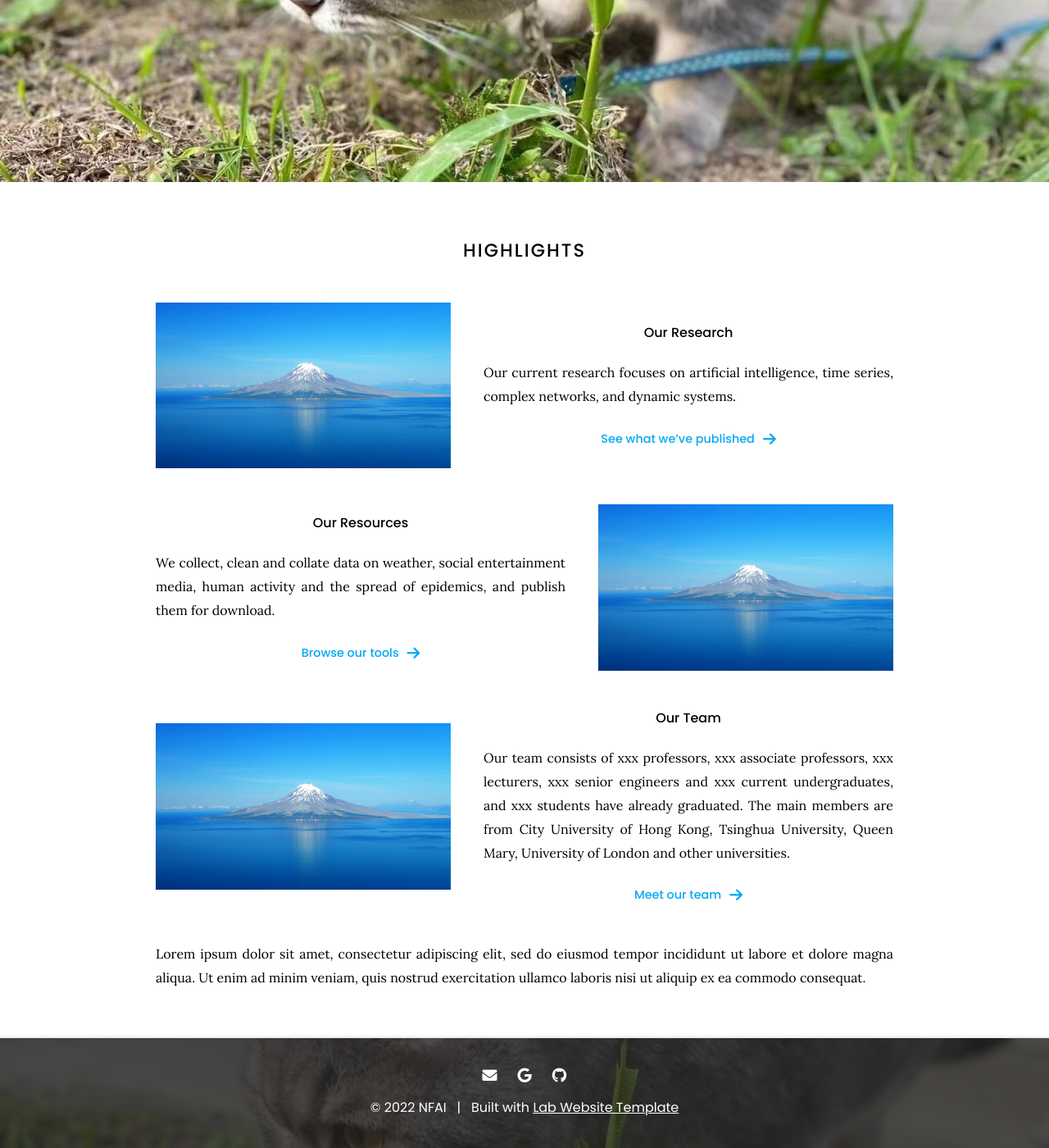
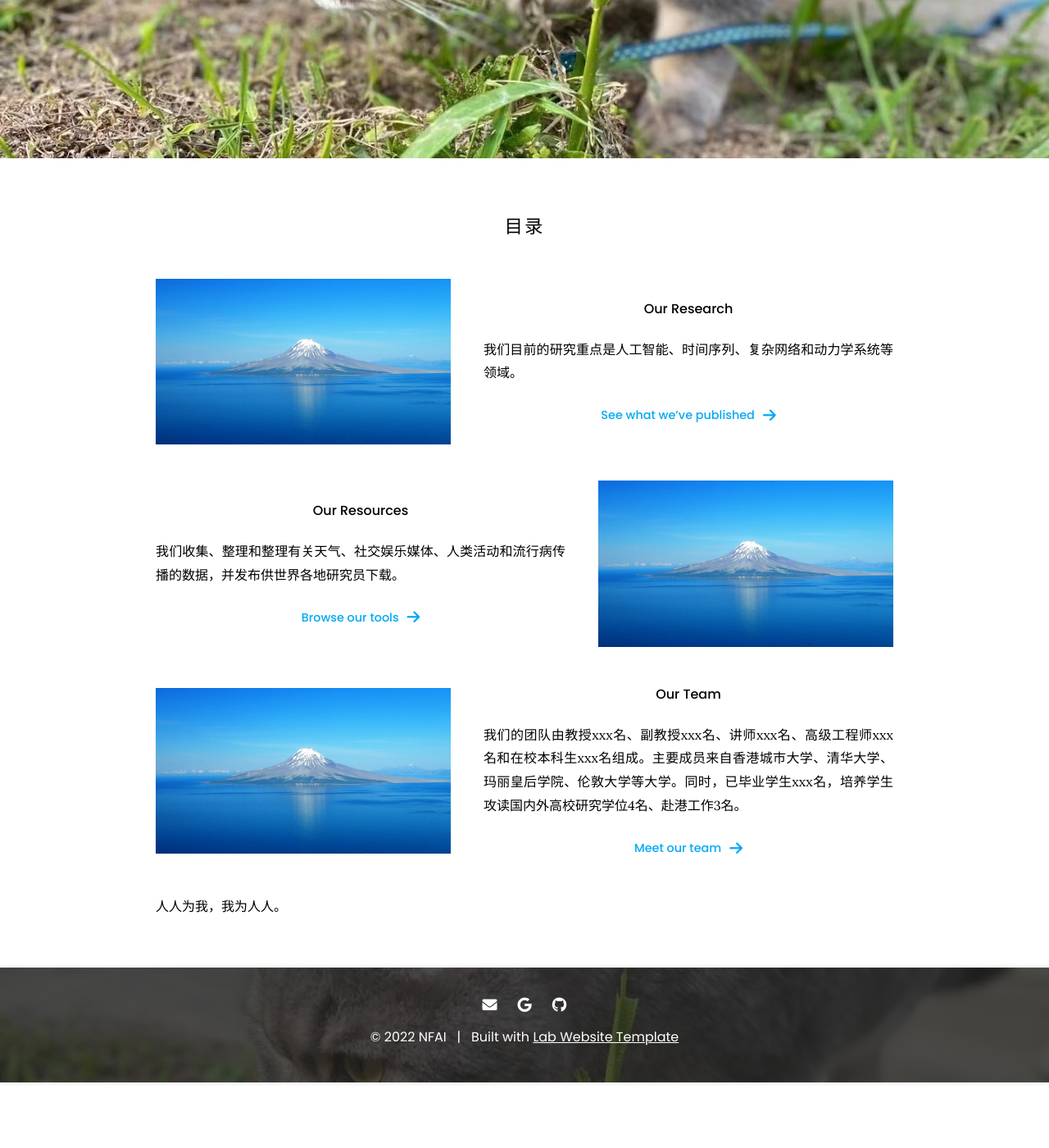
Before and after one commit to AiluroMind/AiluroMind.github.io, a Jekyll site: the page built from index.md, in a window 1280 px wide and 1400 px high, scrolled down 1214 px. Shown: the whole window at 82% size. Built offline with Jekyll 4.4.1, drawn with Linux system fonts in a browser that asks for light colours; after the commit the page ends 2534 px from its top, so only the background shows below that; some of the changed text lies outside the part shown.

Commit message:
Update index.md

```diff
--- a/index.md
+++ b/index.md
@@ -4,15 +4,15 @@ title: Home
 
 
 
-# Team Description
+# 团队简介
 
 &ensp;&ensp;广州南方学院大数据与人工智能研究中心成立于2018年，由[詹俦军](https://scholar.google.com/citations?user=CQjEUkAAAAAJ&hl=zh-CN)教授一手创办。我们致力于通过机器学习和大数据分析在工业、公共卫生领域打造一个实时演进的知识和决策平台。我们利用人工智能以及大数据技术，以科研、业务落地的双促进为双轮驱动，对不同领域数据的收集、分析和建模，为不同的科研和业务输出技术，加速AI产品在工业与公共卫生领域的市场化。
 
-&ensp;&ensp;实验室长期与香港理工大学、香港城市大学、华南理工大学、华南师范大学等知名大学里的国内外知名教授和院士有良好的合作关系（详见项目）。大数据与人工智能研究中心所长为詹俦军教授，同时是人工智能专业系主任。副所长为闵虎高级工程师，同时是广州南方学院电气学院副院长。研究中心成立至今已经发表30多篇期刊和会议论文，培养学生攻读国内外高校研究学位4名、赴港工作3名。
+&ensp;&ensp;实验室长期与香港理工大学、香港城市大学、华南理工大学、华南师范大学等知名大学里的国内外知名教授和院士有良好的合作关系（详见项目）。大数据与人工智能研究中心所长为詹俦军教授，同时是人工智能专业系主任。副所长为闵虎高级工程师，同时是广州南方学院电气学院副院长。研究中心成立至今已经发表30多篇期刊和会议论文，协助开办国际学术会议1次。
 
 &ensp;&ensp;大数据与人工智能研究中心拥有雄厚的软硬件资源，目前团队主要从事时间序列数据分析建模以及流行病防控优化等研究，所使用的技术和知识涉及包括但不限于机器学习、深度学习、大数据、复杂网络和运筹优化等。
 
-&ensp;&ensp;我们正在寻找优秀的研究员加入，与我们一起推动工业与公共卫生人工智能的发展，也为具有较强自驱力的在校本科生提供科研机会，我们将提供丰富的数据、充足的研究设备以及应用场景。同时，我们也欢迎世界各地的学者与工作者进行科研和业务合作！！若有意向，请发送您的简历或合作意向至詹俦军教授的邮箱zchoujun2@gmail.com，邮件标题格式为“申请/合作+机构+姓名“。
+&ensp;&ensp;我们正在积极寻找优秀的研究员加入，与我们一起推动工业与公共卫生人工智能的发展，也为具有较强自驱力的在校本科生提供科研机会，我们将提供丰富的数据、充足的研究设备以及应用场景。同时，我们也欢迎世界各地的学者与工作者进行科研和业务合作！！若有意向，请发送您的简历或合作意向至詹俦军教授的邮箱zchoujun2@gmail.com，邮件标题格式为“申请/合作+机构+姓名“。
 
 {:.center}
 
@@ -22,10 +22,10 @@ title: Home
 
 {% include section.html %}
 
-# Highlights
+# 目录
 
 {% capture text %}
-Our current research focuses on artificial intelligence, time series, complex networks, and dynamic systems.
+我们目前的研究重点是人工智能、时间序列、复杂网络和动力学系统等领域。
 
 {%
   include link.html
@@ -46,7 +46,7 @@ Our current research focuses on artificial intelligence, time series, complex ne
 %}
 
 {% capture text %}
-We collect, clean and collate data on weather, social entertainment media, human activity and the spread of epidemics, and publish them for download.
+我们收集、整理和整理有关天气、社交娱乐媒体、人类活动和流行病传播的数据，并发布供世界各地研究员下载。
 
 {%
   include link.html
@@ -68,7 +68,7 @@ We collect, clean and collate data on weather, social entertainment media, human
 %}
 
 {% capture text %}
-Our team consists of xxx professors, xxx associate professors, xxx lecturers, xxx senior engineers and xxx current undergraduates, and xxx students have already graduated. The main members are from City University of Hong Kong, Tsinghua University, Queen Mary, University of London and other universities.
+我们的团队由教授xxx名、副教授xxx名、讲师xxx名、高级工程师xxx名和在校本科生xxx名组成。主要成员来自香港城市大学、清华大学、玛丽皇后学院、伦敦大学等大学。同时，已毕业学生xxx名，培养学生攻读国内外高校研究学位4名、赴港工作3名。
 
 {%
   include link.html
@@ -88,5 +88,4 @@ Our team consists of xxx professors, xxx associate professors, xxx lecturers, xx
   text=text
 %}
 
-Lorem ipsum dolor sit amet, consectetur adipiscing elit, sed do eiusmod tempor incididunt ut labore et dolore magna aliqua.
-Ut enim ad minim veniam, quis nostrud exercitation ullamco laboris nisi ut aliquip ex ea commodo consequat.
+人人为我，我为人人。
```
